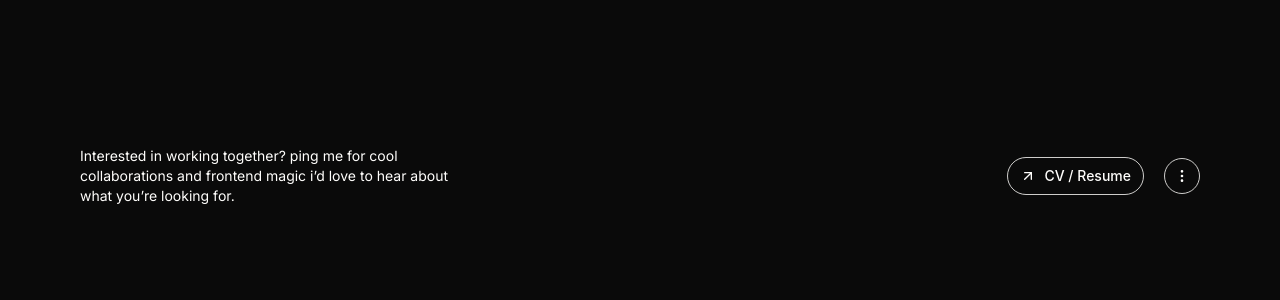
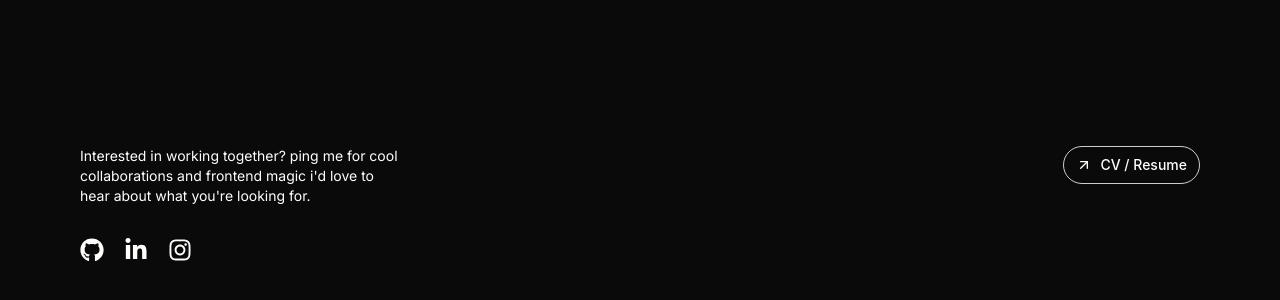
Before and after one commit to yosiaaa/Portfolio-v.2.0, a React (Vite) app: page / in a window 1280 px wide. Shown: the part 3673-3973 px from the top of the page. Built offline with nearby package versions, Linux system fonts and the light colour scheme; a web font is replaced by a local one.

Commit message:
add: icons & change styling

```diff
--- a/package.json
+++ b/package.json
@@ -22,6 +22,7 @@
     "lucide-react": "^1.33.0",
     "react": "^19.2.8",
     "react-dom": "^19.2.8",
+    "react-icons": "^5.7.0",
     "react-router": "^7.18.2",
     "tailwind-merge": "^3.6.0",
     "tailwindcss": "^4.3.3",
--- a/src/components/Footer.tsx
+++ b/src/components/Footer.tsx
@@ -1,18 +1,34 @@
 import { ArrowUpRight } from "lucide-react";
 import { Button } from "./ui/button";
-import ButtonGroup from "./ButtonGroup";
 import { SOCIAL_MEDIA } from "@/data/navigation";
 
 export default function Footer() {
   return (
-    <footer className="flex flex-col gap-10 lg:flex-row lg:items-center justify-between px-6 py-10 lg:p-20">
-      <div className="max-w-sm w-full">
-        <p className="text-wrap text-sm font-inter text-primary">
-          Interested in working together? ping me for cool collaborations and
-          frontend magic i’d love to hear about what you’re looking for.
-        </p>
+    <footer className="flex items-start gap-7 lg:flex-row justify-between px-6 py-10 lg:p-20">
+      <div className="flex flex-col gap-8">
+        <div className="max-w-xs w-full">
+          <p className="text-wrap text-sm font-inter text-primary">
+            Interested in working together? ping me for cool collaborations and
+            frontend magic i&apos;d love to hear about what you&apos;re looking
+            for.
+          </p>
+        </div>
+        <div className="flex gap-5">
+          {SOCIAL_MEDIA.map(({ id, title, href, icon: Icon }) => (
+            <a
+              key={id}
+              href={href}
+              target="_blank"
+              rel="noopener noreferrer"
+              aria-label={title}
+              className="flex items-center justify-center rounded-full"
+            >
+              <Icon className="size-6 text-primary" />
+            </a>
+          ))}
+        </div>
       </div>
-      <div className="flex gap-5 items-center">
+      <div className="flex items-center">
         <Button
           variant="link"
           href="/docs/cv.pdf"
@@ -22,7 +38,6 @@ export default function Footer() {
           <ArrowUpRight />
           CV / Resume
         </Button>
-        <ButtonGroup items={SOCIAL_MEDIA} />
       </div>
     </footer>
   );
--- a/src/components/Navbar.tsx
+++ b/src/components/Navbar.tsx
@@ -4,7 +4,6 @@ import logo from "@/assets/logo.svg";
 import gsap from "gsap";
 import { useGSAP } from "@gsap/react";
 import { Button } from "./ui/button";
-import ButtonGroup from "./ButtonGroup";
 import { NAV_ITEMS, SOCIAL_MEDIA } from "@/data/navigation";
 import { ScrollToPlugin } from "gsap/ScrollToPlugin";
 import { useNavScroll } from "@/hooks/useNavScroll";
@@ -65,14 +64,31 @@ export default function Navbar() {
           ))}
         </ul>
 
-        <div className="pt-10 text-sm flex flex-col lg:flex-row gap-7 lg:justify-between">
-          <div className="max-w-sm w-full">
-            <p className="text-wrap text-sm font-inter text-primary">
-              Interested in working together? ping me for cool collaborations
-              and frontend magic i’d love to hear about what you’re looking for.
-            </p>
+        <div className="pt-10 text-sm flex gap-7 justify-between items-start">
+          <div className="flex flex-col gap-8">
+            <div className="max-w-sm w-full">
+              <p className="text-wrap text-sm font-inter text-primary">
+                Interested in working together? ping me for cool collaborations
+                and frontend magic i&apos;d love to hear about what you&apos;re
+                looking for.
+              </p>
+            </div>
+            <div className="flex gap-5">
+              {SOCIAL_MEDIA.map(({ id, title, href, icon: Icon }) => (
+                <a
+                  key={id}
+                  href={href}
+                  target="_blank"
+                  rel="noopener noreferrer"
+                  aria-label={title}
+                  className="flex items-center justify-center rounded-full"
+                >
+                  <Icon className="size-6 text-primary" />
+                </a>
+              ))}
+            </div>
           </div>
-          <div className="flex gap-2 justify-between items-center">
+          <div className="flex items-center">
             <Button
               href="/docs/cv.pdf"
               target="_blank"
@@ -81,8 +97,6 @@ export default function Navbar() {
             >
               CV / Resume
             </Button>
-
-            <ButtonGroup items={SOCIAL_MEDIA} />
           </div>
         </div>
       </div>
--- a/src/data/navigation.ts
+++ b/src/data/navigation.ts
@@ -1,3 +1,5 @@
+import { FaGithub, FaLinkedinIn, FaInstagram } from "react-icons/fa";
+
 export const NAV_ITEMS = [
   {
     id: 1,
@@ -22,9 +24,24 @@ export const NAV_ITEMS = [
 ] as const;
 
 export const SOCIAL_MEDIA = [
-  { id: 1, title: "Github", href: "https://github.com/yosiaaa" },
-  { id: 2, title: "Linkedin", href: "https://www.linkedin.com/in/yosiakd/" },
-  { id: 3, title: "Instagram", href: "https://www.instagram.com/driesa.yk" },
+  {
+    id: 1,
+    title: "Github",
+    href: "https://github.com/yosiaaa",
+    icon: FaGithub,
+  },
+  {
+    id: 2,
+    title: "Linkedin",
+    href: "https://www.linkedin.com/in/yosiakd/",
+    icon: FaLinkedinIn,
+  },
+  {
+    id: 3,
+    title: "Instagram",
+    href: "https://www.instagram.com/driesa.yk",
+    icon: FaInstagram,
+  },
 ] as const;
 
 export const HERO_BIO = [
--- a/src/pages/Home/About.tsx
+++ b/src/pages/Home/About.tsx
@@ -24,7 +24,7 @@ export default function About() {
           </div>
           <div className="max-w-xl w-full flex flex-col gap-5">
             <p className="text-base text-primary font-medium font-inter">
-              I&apos;m Yosia Kehat Driesa. a Frontend Developer based in
+              Hi! I&apos;m Yosia Kehat Driesa. a Frontend Developer based in
               Jakarta. with 3+ years of experience building responsive,
               user-focused web experiences. I turn ideas into clean, scalable,
               and intuitive interfaces.
```
Also changed, not shown: 6 other files (tests, documents, lock files or other folders).
